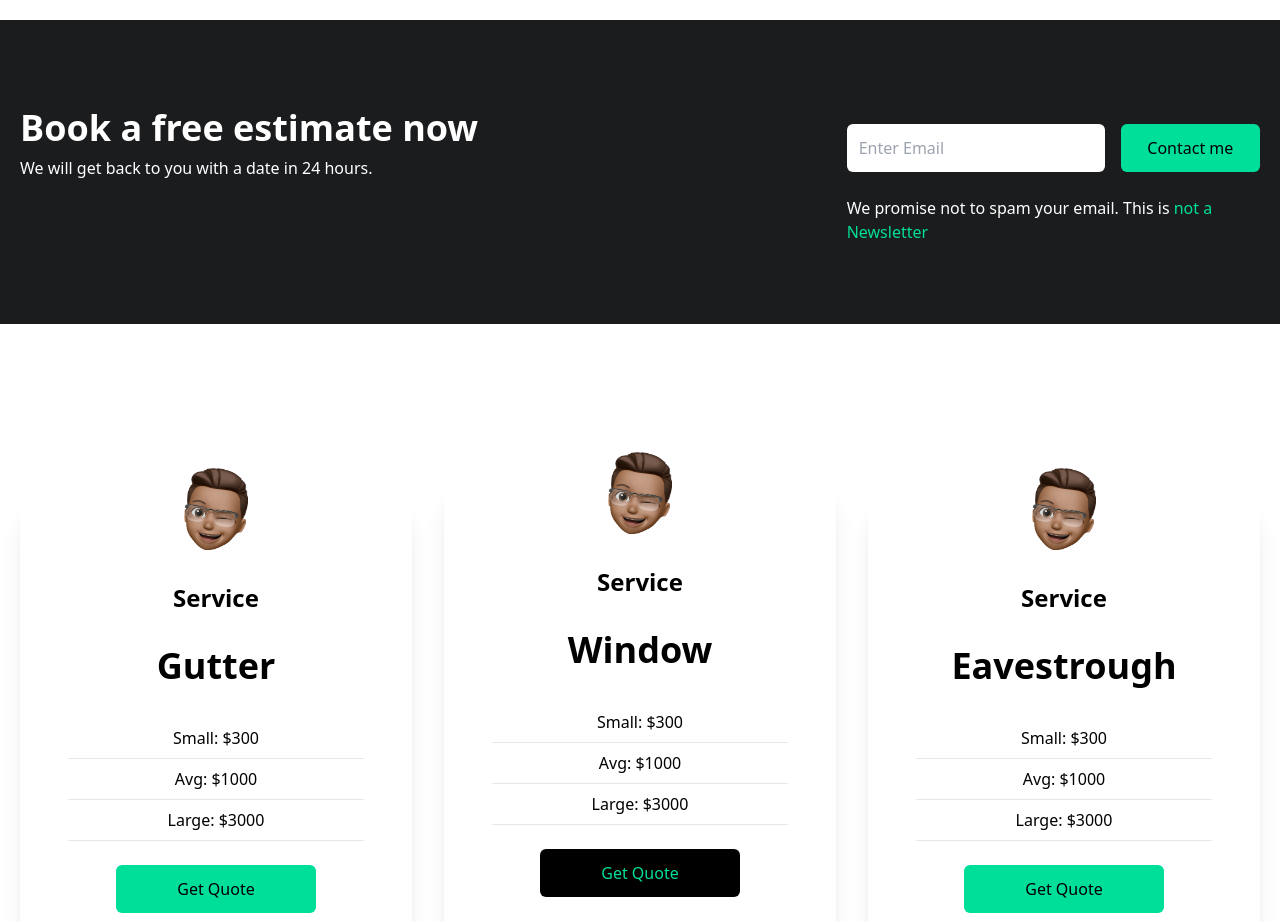
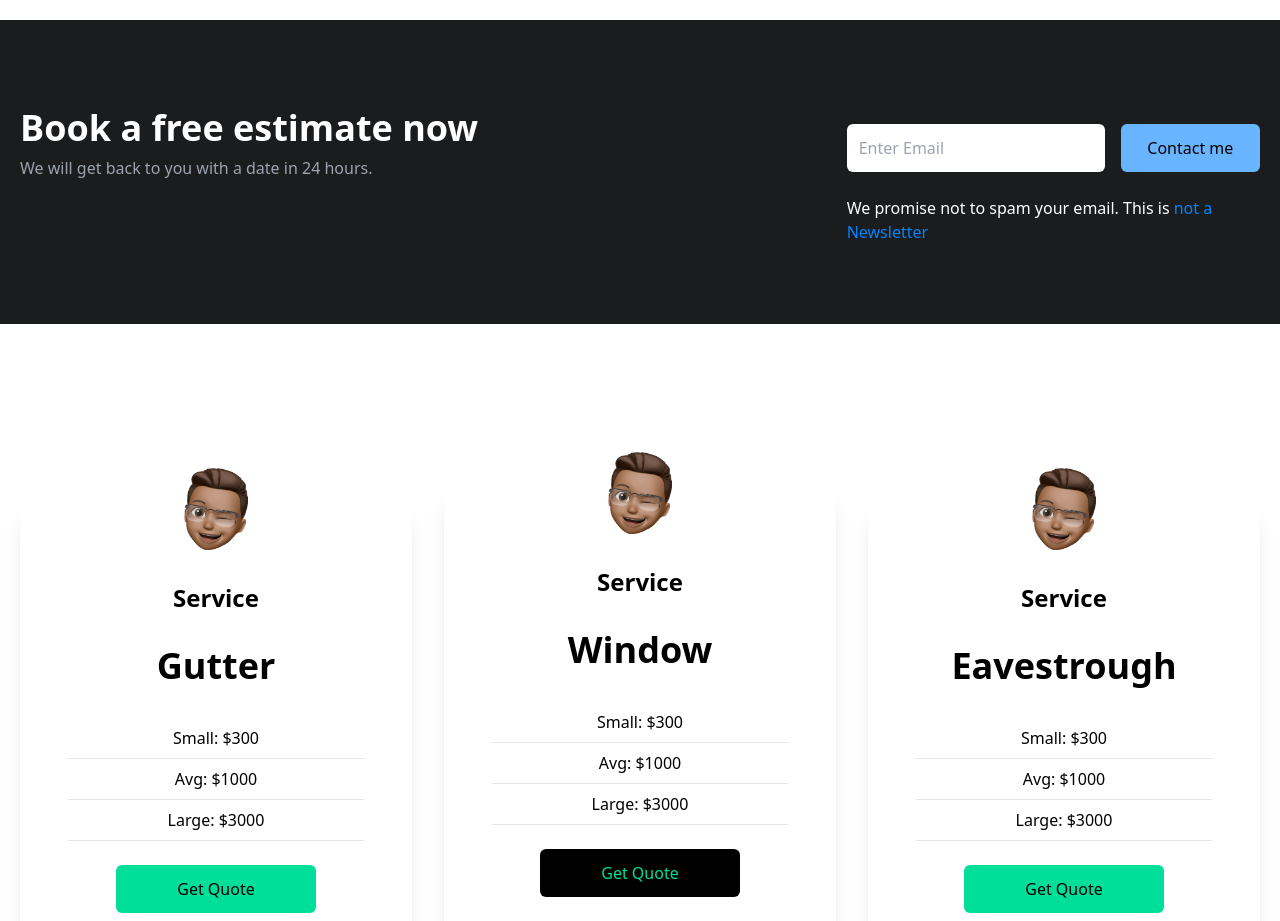
Before and after one commit to GabeDiniz/efaro-business, a React (Create React App) app: page / in a window 1280 px wide. Shown: the part 1340-2261 px from the top of the page. Built offline with nearby package versions, Linux system fonts and the light colour scheme.

Commit message:
Update: colors for newsletter section

```diff
--- a/src/components/Newsletter.jsx
+++ b/src/components/Newsletter.jsx
@@ -8,7 +8,9 @@ const Newsletter = () => {
           <h1 className="md:text-4xl sm:text-3xl text-2xl font-bold py-2">
             Book a free estimate now
           </h1>
-          <p>We will get back to you with a date in 24 hours.</p>
+          <p className="text-gray-400">
+            We will get back to you with a date in 24 hours.
+          </p>
         </div>
         <div className="my-4">
           <div className="flex flex-col sm:flex-row items-center justify-between w-full">
@@ -17,13 +19,13 @@ const Newsletter = () => {
               type="email"
               placeholder="Enter Email"
             />
-            <button className="bg-[#00df9a] w-[200px] rounded-md font-medium ml-4 my-6 px-6 py-3 text-black">
+            <button className="bg-accent w-[200px] rounded-md font-medium ml-4 my-6 px-6 py-3 text-black">
               Contact me
             </button>
           </div>
           <p>
             We promise not to spam your email. This is{" "}
-            <span className="text-[#00df9a]">not a Newsletter</span>
+            <span className="text-accentLight">not a Newsletter</span>
           </p>
         </div>
       </div>
```
